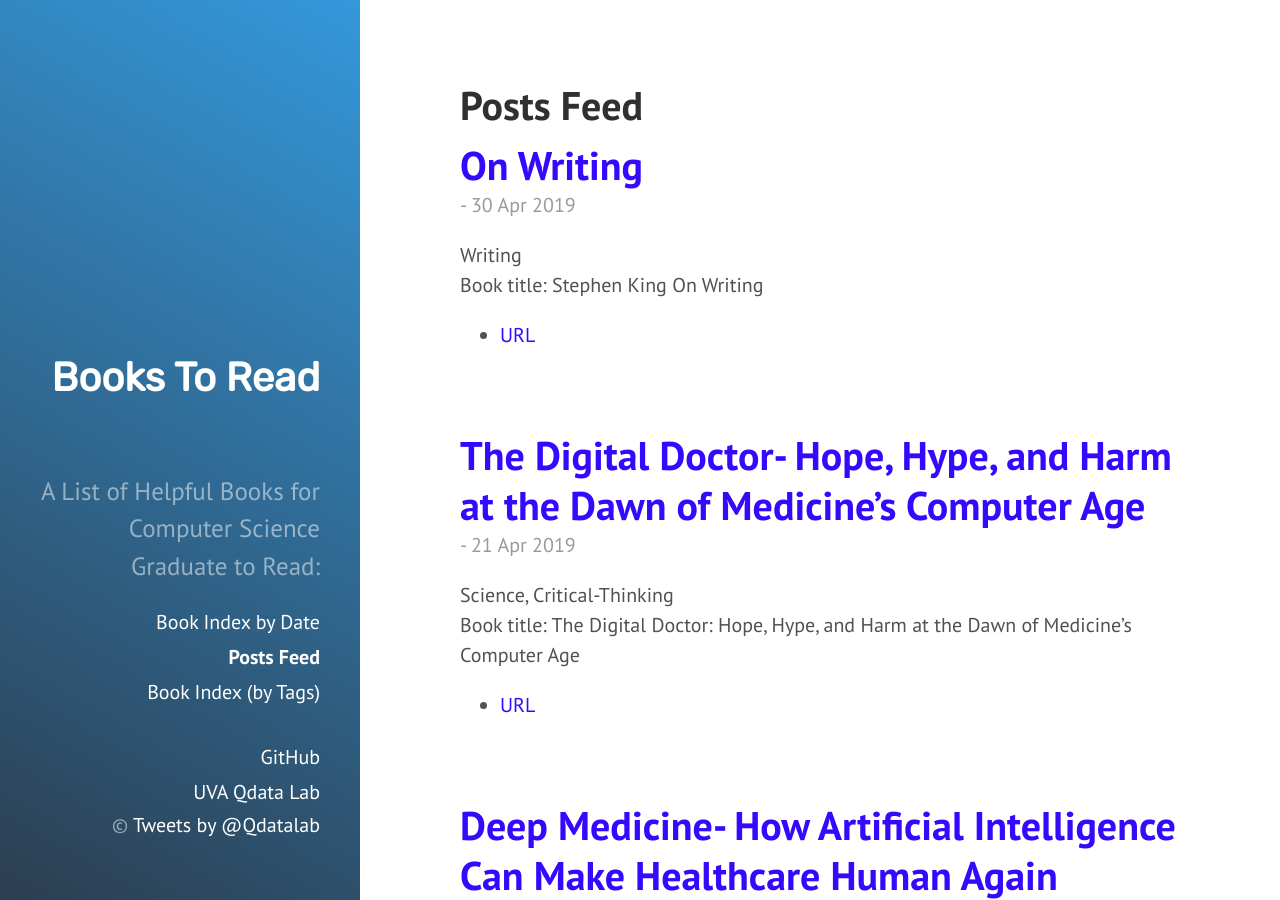
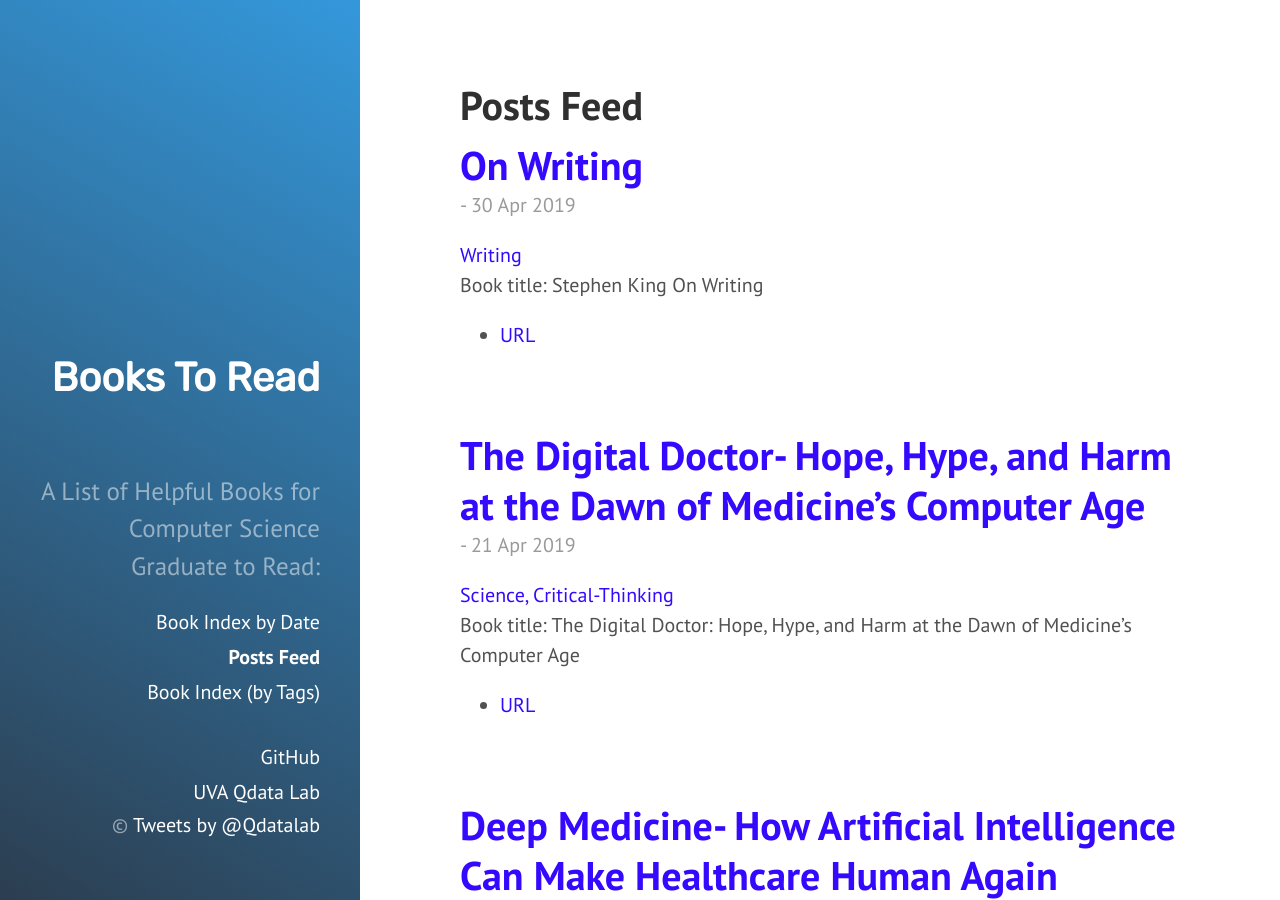
Before and after one commit to qiyanjun/books2read, a Jekyll site: the page built from blog.md, in a window 1280 px wide and 900 px high. Built offline with Jekyll 4.4.1, drawn with Linux system fonts in a browser that asks for light colours.

Commit message:
Update blog.md

```diff
--- a/blog.md
+++ b/blog.md
@@ -20,12 +20,7 @@ desc: "A list of all blog posts"
 
     <span class="post-date">- {{ post.date | date_to_string }}</span>
 
-    <span> {{ post.tags | join: ", " }} </span>
-
-{% for tag in post.tags %}
-  {% assign t = tag | first %}
-<a href="{{ site.baseurl }}/tag/#{{t | downcase | replace:" ","-" }}">{{t}}</a>
-{% endfor %}
+    <a href="{{ site.baseurl }}/tag/"> {{ post.tags | join: ", " }} </a>
 
     {{ post.content }}
 
```
